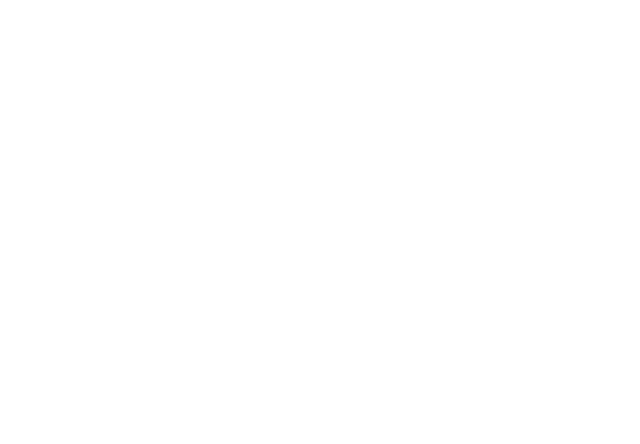
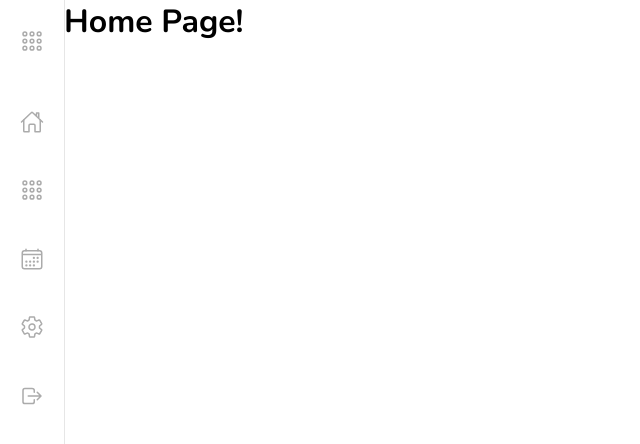
Before and after one commit to AmeenNH3/release-buddy-ui, a React (Vite) app: page /home in a window 1280 px wide. Before the commit this address had no page. Shown: the top 444 px of the page, without its empty margins (0-640 px from the left). Built offline with nearby package versions, Linux system fonts and the light colour scheme; sample sign-in values are in the browser's storage.

Commit message:
refactoring

```diff
--- a/src/App.jsx
+++ b/src/App.jsx
@@ -1,16 +1,33 @@
 import React from "react";
 import Dashboard from "./Dashboard";
 import Landing from "./pages/Landing";
-
+import { ProtectedRoute } from "./components/ProtectedRoute";
 import { BrowserRouter, Route, Routes } from "react-router-dom";
-import RegisterPage from "./pages/RegisterPage";
+import Register from "./pages/Register";
+import SharedLayout from "./components/SharedLayout";
+import Home from "./pages/Home";
+import Report from "./pages/Report";
+import Settings from "./pages/Settings";
 function App() {
   return (
     <>
       <Routes>
         <Route path="/" element={<Landing></Landing>}></Route>
-        <Route path="/dashboard" element={<Dashboard></Dashboard>}></Route>;
-        <Route path="/register" element={<RegisterPage></RegisterPage>}></Route>
+
+        <Route path="/register" element={<Register></Register>}></Route>
+        <Route
+          path="/"
+          element={
+            <ProtectedRoute>
+              <SharedLayout></SharedLayout>
+            </ProtectedRoute>
+          }
+        >
+          <Route path="dashboard" element={<Dashboard></Dashboard>}></Route>
+          <Route path="home" element={<Home></Home>}></Route>
+          <Route path="report" element={<Report></Report>}></Route>
+          <Route path="settings" element={<Settings></Settings>}></Route>
+        </Route>
       </Routes>
       {/* <div>Footer</div> */}
     </>
--- a/src/components/Navbar/Navbar.jsx
+++ b/src/components/Navbar/Navbar.jsx
@@ -1,7 +1,7 @@
 import React from "react";
 import styled from "styled-components";
 import DashboardIcon from "../../assets/images/Dashboard.svg";
-import { useNavigate } from "react-router-dom";
+import { Link, useNavigate } from "react-router-dom";
 import { clearValues, logoutUser } from "../../features/user/userSlice";
 import { useDispatch } from "react-redux";
 function Navbar() {
@@ -10,23 +10,23 @@
   return (
     <Wrapper className="navbar">
       <div className="nav-header">
-        <button>
+        <Link>
           <ion-icon name="apps-outline"></ion-icon>
-        </button>
+        </Link>
       </div>
       <div className="nav-body">
-        <button>
+        <Link to="/home">
           <ion-icon name="home-outline"></ion-icon>
-        </button>
-        <button>
+        </Link>
+        <Link to="/dashboard">
           <ion-icon name="apps-outline"></ion-icon>
-        </button>
-        <button>
+        </Link>
+        <Link to="/report">
           <ion-icon name="calendar-outline"></ion-icon>
-        </button>
-        <button>
+        </Link>
+        <Link to="/settings">
           <ion-icon name="settings-outline"></ion-icon>
-        </button>
+        </Link>
         <button
           onClick={() => {
             dispatch(clearValues());
--- /dev/null
+++ b/src/components/ProtectedRoute.jsx
@@ -0,0 +1,9 @@
+import React from "react";
+import { useSelector } from "react-redux";
+import { Navigate } from "react-router-dom";
+
+export function ProtectedRoute({ children }) {
+  const { user } = useSelector((state) => state.user);
+  if (!user) return <Navigate to="/"></Navigate>;
+  return children;
+}
--- /dev/null
+++ b/src/components/SharedLayout.jsx
@@ -0,0 +1,14 @@
+import React from "react";
+import { Outlet } from "react-router-dom";
+import Navbar from "./Navbar/Navbar";
+
+function SharedLayout() {
+  return (
+    <main className="main">
+      <Navbar></Navbar>
+      <Outlet></Outlet>
+    </main>
+  );
+}
+
+export default SharedLayout;
--- a/src/main.css
+++ b/src/main.css
@@ -551,3 +551,7 @@
 .delete-ticket-btn:hover {
   color: rgb(176, 0, 0);
 }
+
+.margin-left {
+  margin-left: 64px;
+}
--- /dev/null
+++ b/src/pages/Home.jsx
@@ -0,0 +1,11 @@
+import React from "react";
+
+function Home() {
+  return (
+    <div className="margin-left">
+      <h1>Home Page!</h1>
+    </div>
+  );
+}
+
+export default Home;
--- a/src/pages/RegisterPage.jsx
+++ b/src/pages/Register.jsx
@@ -1,7 +1,7 @@
 import React from "react";
 import styled from "styled-components";
 
-function RegisterPage() {
+function Register() {
   return (
     <Wrapper>
       <h1>Register Here!</h1>
@@ -108,4 +108,4 @@
     border-color: #2e2e2e;
   }
 `;
-export default RegisterPage;
+export default Register;
--- /dev/null
+++ b/src/pages/Report.jsx
@@ -0,0 +1,11 @@
+import React from "react";
+
+function Report() {
+  return (
+    <div className="margin-left">
+      <h1>Report Page!</h1>
+    </div>
+  );
+}
+
+export default Report;
--- /dev/null
+++ b/src/pages/Settings.jsx
@@ -0,0 +1,11 @@
+import React from "react";
+
+function Settings() {
+  return (
+    <div className="margin-left">
+      <h1>Settings page</h1>
+    </div>
+  );
+}
+
+export default Settings;
```
